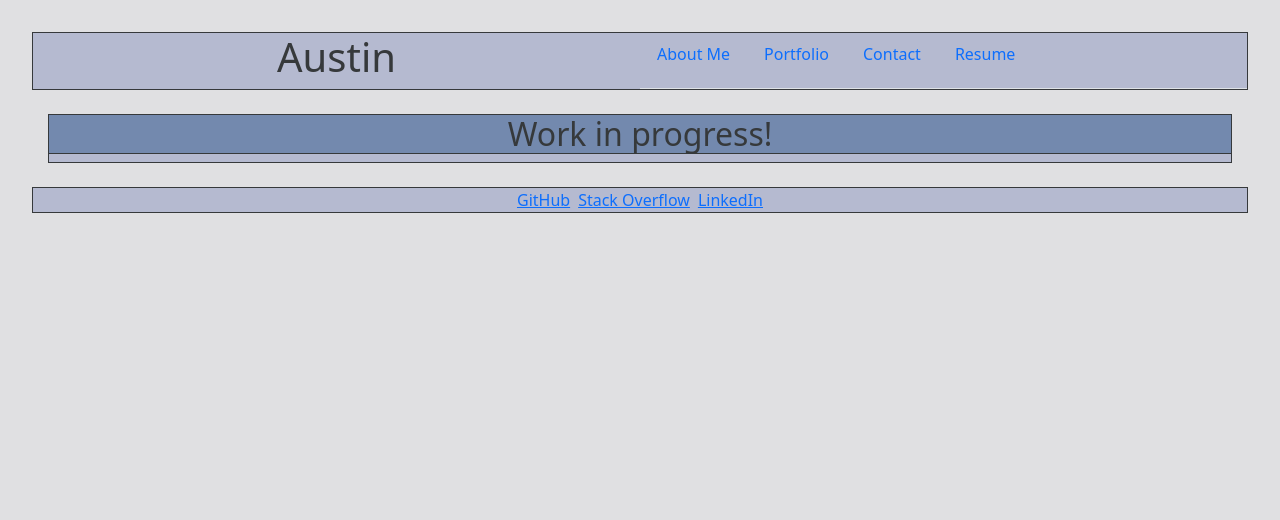
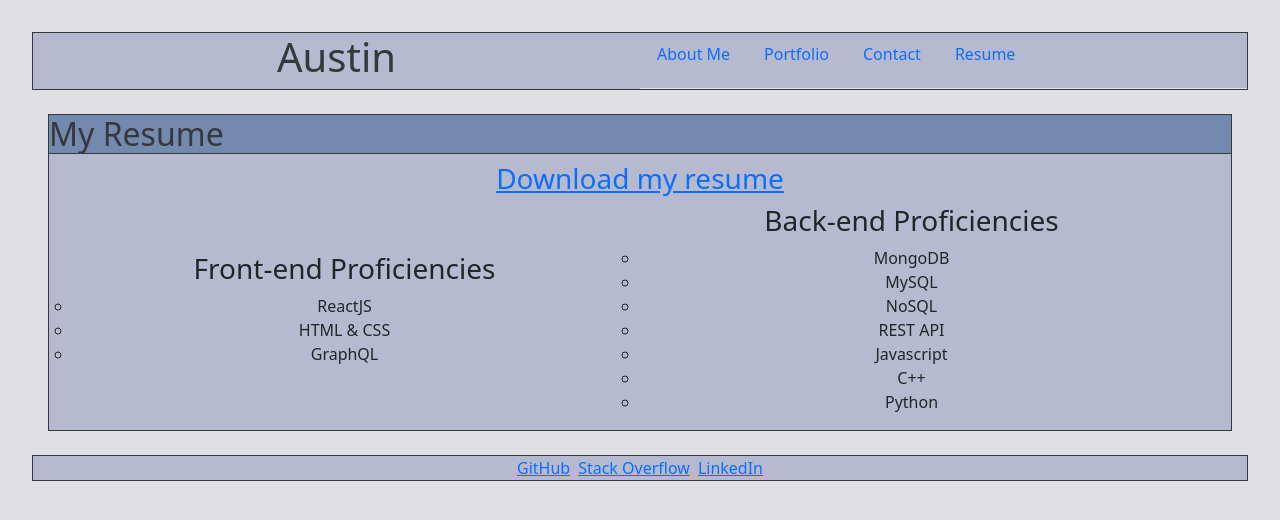
Before and after one commit to ammann64/portfolio-react-website, a React (Vite) app: page /Resume in a window 1280 px wide. Shown: the top 520 px of the page. Built offline with nearby package versions, Linux system fonts and the light colour scheme.

Commit message:
Add resume section and fix some styling

```diff
--- a/src/components/Project.jsx
+++ b/src/components/Project.jsx
@@ -4,10 +4,10 @@ export default function Project({ project }) {
 
     return (
         <>
-            <img src={project.image} alt={project.altText} className="card-img-top img-fluid"/>
-            <div className="card-body text-primary">
-                <a href={project.deployed}><h2 className="card-title">{project.name}</h2></a>
-                <a href={project.github}><img src={githubLogo}/></a>
+            <img src={project.image} alt={project.altText} className="card-img-top align-self-center img-fluid row"/>
+            <div className="card-body text-primary row">
+                <a href={project.deployed}><h3 className="card-title mb-2">{project.name}</h3></a>
+                <a href={project.github}><img className="img-fluid" src={githubLogo}/></a>
             </div>
         </>
     )
--- a/src/index.css
+++ b/src/index.css
@@ -53,7 +53,16 @@ body {
     background-color: var(--platinum);
 }
 
-.card{
+.card {
     background-color: var(--glaucous);
     border: var(--border-style);
 }
+
+.card h3 {
+    font-size: 1rem;
+    text-wrap: wrap;
+}
+
+.proficiencies {
+    list-style-type: circle;
+}
--- a/src/pages/About.jsx
+++ b/src/pages/About.jsx
@@ -2,8 +2,8 @@ export default function About() {
     return (
         <div id="about-me" className="container">
             <div id="about-me-title" className="row justify-content-center page-title title">
-                <img className="img-fluid col-1" src="/assets/img/austin-photo.jpg" alt="A photo of me, Austin, smiling."></img>
-                <h2 className="col-3">About Me</h2>
+                <img className="img-fluid col-2" src="/assets/img/austin-photo.jpg" alt="A photo of me, Austin, smiling."></img>
+                <h2 className="col-8">About Me</h2>
             </div>
             <div className="row page-body">
                 <p>
--- a/src/pages/Portfolio.jsx
+++ b/src/pages/Portfolio.jsx
@@ -4,12 +4,12 @@ import projects from "../projects";
 export default function Portfolio() {
     return (
         <div className="container-fluid" id="portfolio">
-            <div className="row page-title title">
+            <div className="row page-title">
                 <h2 className="col align-self-center mb-4">Portfolio</h2>
             </div>
             <div className="card-columns row justify-content-around page-body">
                 {projects.map((project) =>
-                    <div className="card col-4" key={project.id}>
+                    <div className="card col-4 container-fluid text-center" key={project.id}>
                         <Project project={projects[project.id]}/>
                     </div>
                 )}
--- a/src/pages/Resume.jsx
+++ b/src/pages/Resume.jsx
@@ -1,7 +1,30 @@
 export default function Resume() {
     return (
-        <>
-            <h2 className="page-title title">Work in progress!</h2>
-        </>
+        <div className="container-fluid" id="resume">
+            <h2 className="row page-title title align-self-center">My Resume</h2>
+            <h3><a href="/assets/doc/Austin-Mann-Resume.docx" download>Download my resume</a></h3>
+            <div className="row container-fluid page-body align-items-center">
+                <div className="col align-items-center">
+                    <h3>Front-end Proficiencies</h3>
+                    <ul className="proficiencies list-unstyled">
+                        <li>ReactJS</li>
+                        <li>HTML & CSS</li>
+                        <li>GraphQL</li>
+                    </ul>
+                </div>
+                <div className="col align-items-center">
+                    <h3>Back-end Proficiencies</h3>
+                    <ul className="proficiencies list-unstyled">
+                        <li>MongoDB</li>
+                        <li>MySQL</li>
+                        <li>NoSQL</li>
+                        <li>REST API</li>
+                        <li>Javascript</li>
+                        <li>C++</li>
+                        <li>Python</li>
+                    </ul>
+                </div>
+            </div>
+        </div>
     )
 }
```
Also changed, not shown: public/assets/img/resume-screenshot.png (added), 1 other file (tests, documents, lock files or other folders).
